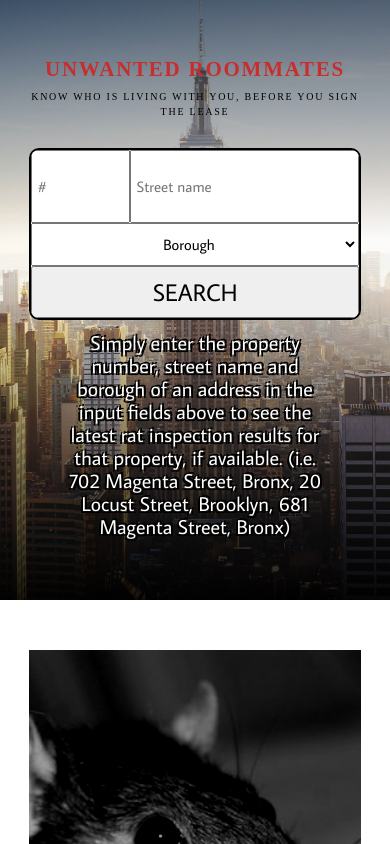
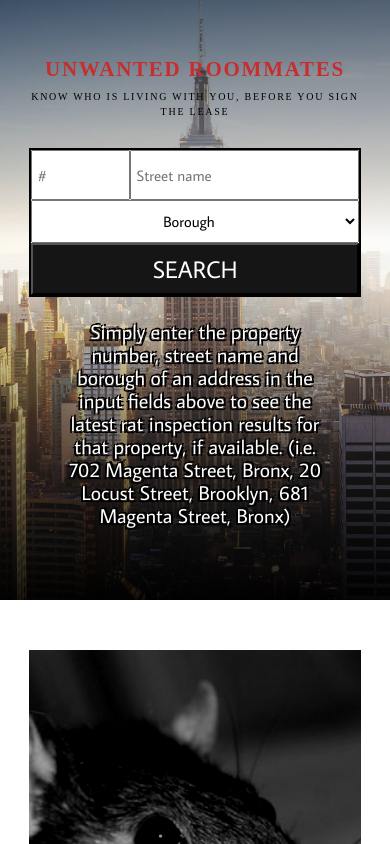
Before and after one commit to Louistam888/unwantedRoommates, a plain HTML site: page index.html in a window 390 px wide. Shown: the top 844 px of the page. Drawn offline with Linux system fonts and the light colour scheme; a web font is replaced by a local one.

Commit message:
fixed input bar height

```diff
--- a/index.html
+++ b/index.html
@@ -139,7 +139,7 @@
             </div>
             <div class="accordionItemBody">
               <div class="accordionContent">
-                <p>This app pulls rodent inspection information from the City of New York's <a href="https://opendata.cityofnewyork.us/" target="_blank">open data portal.</a> Because some properties have had hundreds of inspections over the years, this app is configured to display only the latest five inspection results logged by the city.</p>
+                <p>This app pulls rodent and bedbug inspection information from two APIs hosted on the City of New York's <a href="https://opendata.cityofnewyork.us/" target="_blank">open data portal.</a> Because some properties have had hundreds of inspections over the years, this app is configured to display only the latest five inspection results logged by the city.</p>
               </div><!--accordionContent div end -->
             </div> <!--accordionitembody div end-->
           </div><!--accordionItem div end-->
--- a/styles/sass/partials/_faqAccordion.scss
+++ b/styles/sass/partials/_faqAccordion.scss
@@ -44,7 +44,7 @@ h3 {
   padding: 10px;
   color: black;
   font-size: 2.4rem;
-  border: 2px solid black;
+  border: 2px solid #161515;
   font-family: $bodyText;
 }
 
--- a/styles/sass/partials/_mediaQueries.scss
+++ b/styles/sass/partials/_mediaQueries.scss
@@ -15,10 +15,15 @@
     width: 85%;
   }
 
+  input {
+    height: 6rem;
+  }
+
   .inputBar {
     flex-direction: column;
     width: 100%;
     overflow: auto;
+    border-radius: 0;
   }
 
   .addressEntry {
@@ -39,6 +44,8 @@
     justify-content: center;
     width: 100%;
     text-align: center;
+     background-color: #161515;
+     color: white;
 
     img {
       display: none;
@@ -52,6 +59,7 @@
     justify-content: center;
     padding: 10px 0;
     display: flex;
+
   }
 
   .ratFacts, .aboutApp {
@@ -72,6 +80,7 @@
   input {
     font-size: 2rem;
     padding: 0 5px;
+    height: 5rem;
   }
 
   h1 {
```
Also changed, not shown: styles/styles.css.
